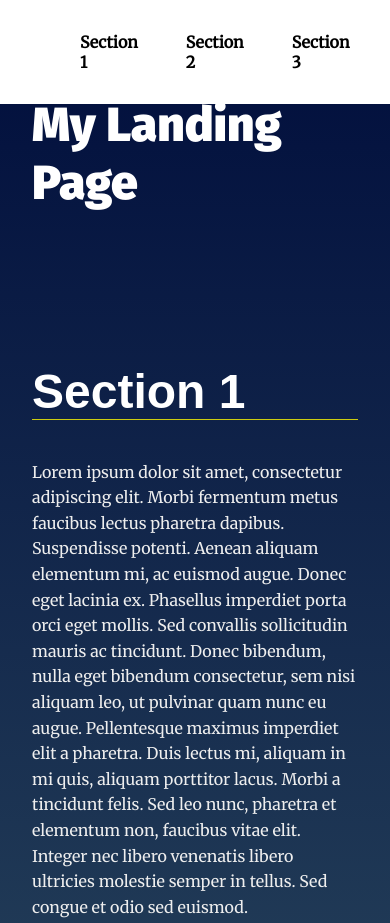
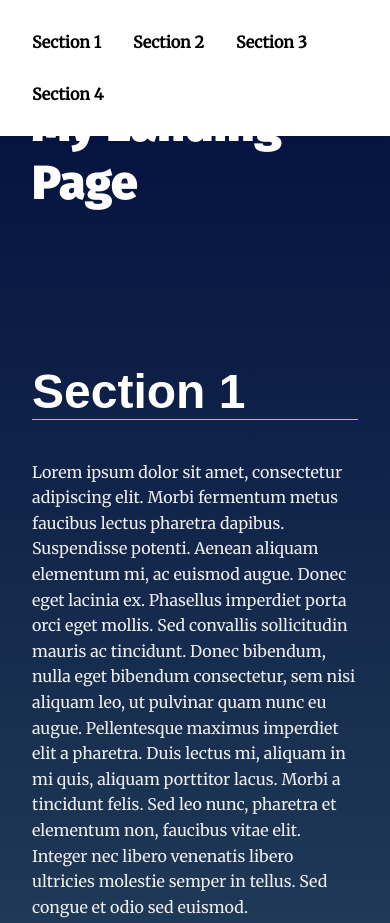
Before and after one commit to HazemMohamedOmr/landingPage, a plain HTML site: page index.html in a window 390 px wide. Shown: the top 923 px of the page. Drawn offline with Linux system fonts and the light colour scheme.

Commit message:
responsive-navbar

```diff
--- a/css/styles.css
+++ b/css/styles.css
@@ -75,12 +75,25 @@ section {
 .navbar__menu ul {
     display: flex;
     padding: 0 4em;
+    flex-wrap: wrap;
+}
+
+@media only screen and (max-width: 35em){
+    .navbar__menu ul {
+        padding: 0 1em;
+    }
 }
 
 .navbar__menu li {
     display: inline-block;
     color: #000;
     margin-right: 1em;
+}
+
+@media only screen and (max-width: 35em){
+    .navbar__menu li {
+        margin-right: 0;
+    }
 }
 
 .navbar__menu .menu__link {
```
